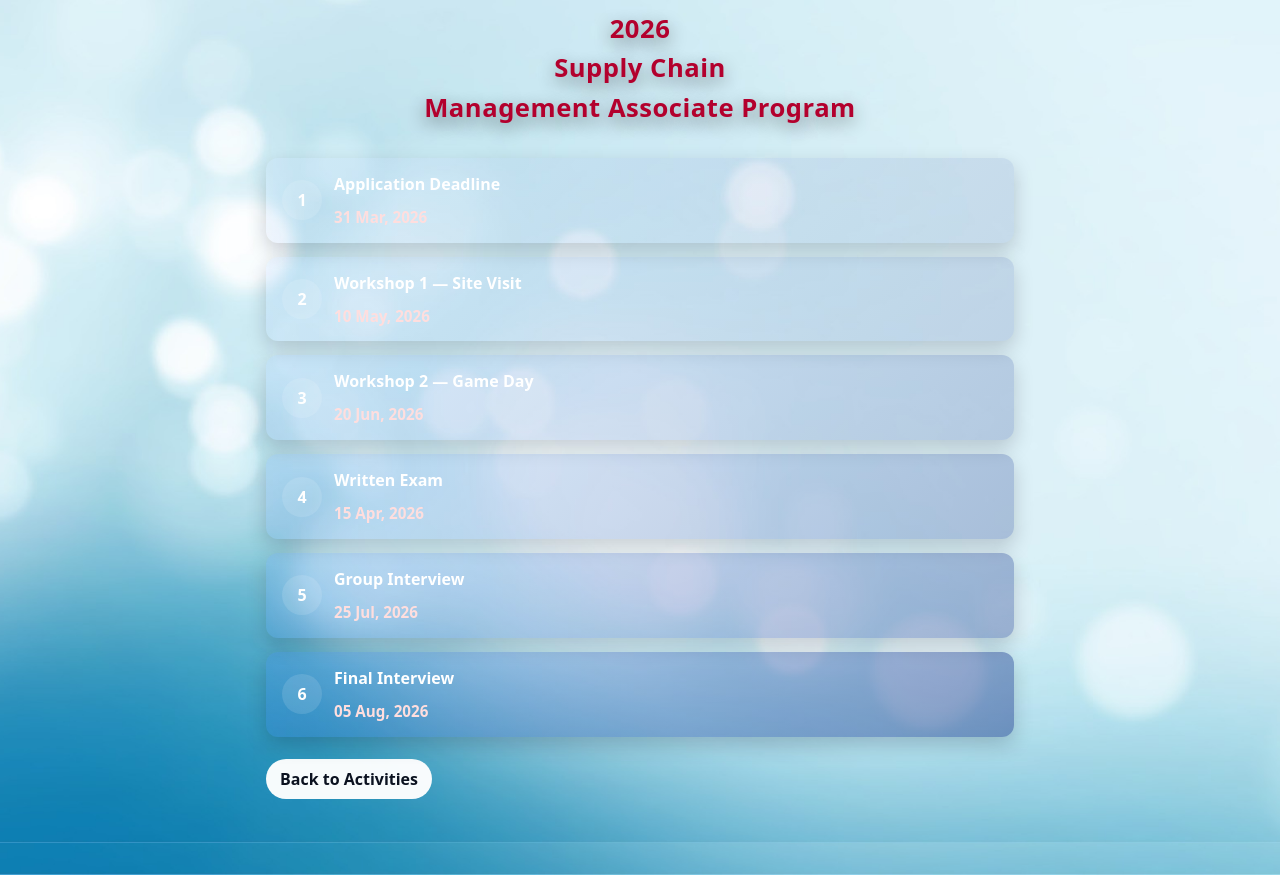
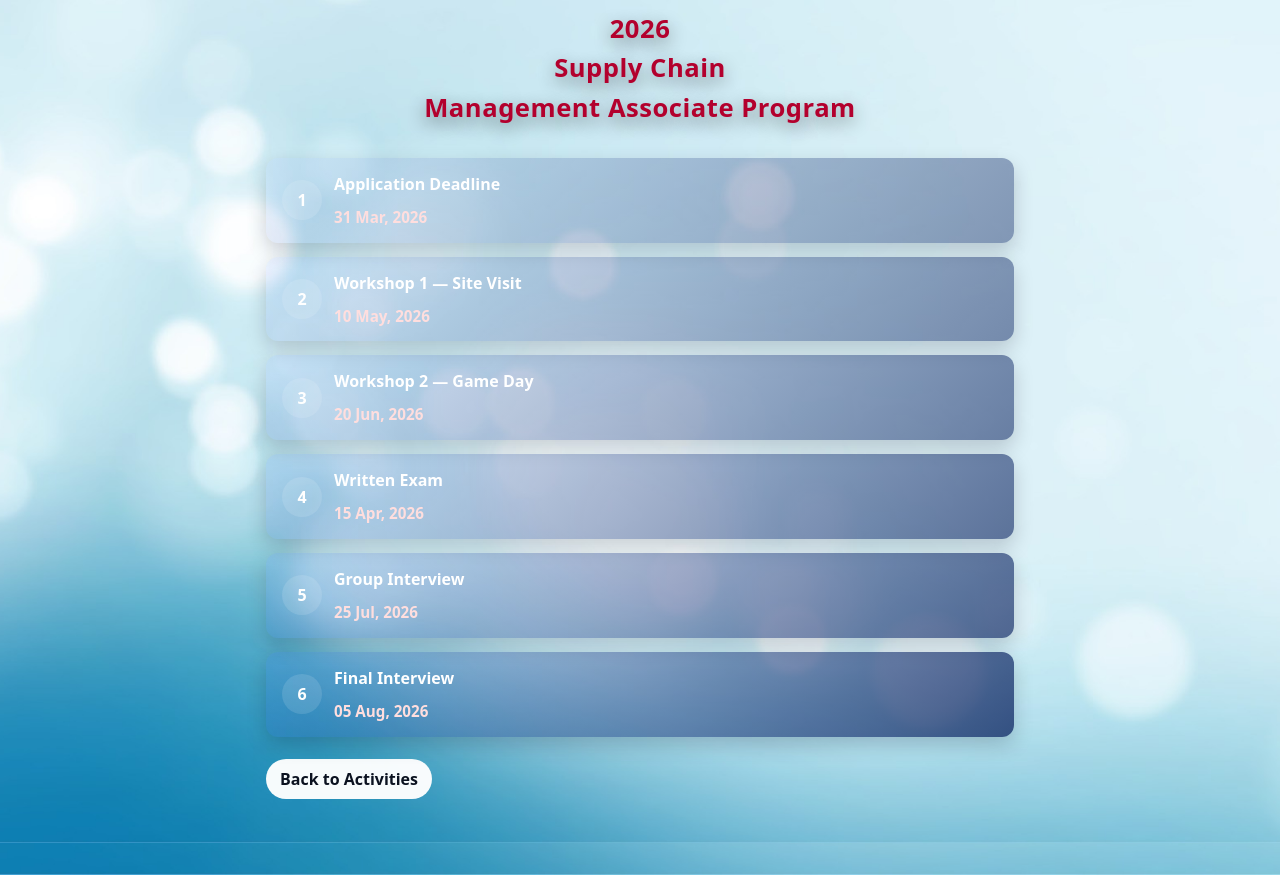
Before and after one commit to BB-wq787/Recruitment, a Flask app: page /apply in a window 1280 px wide. Run offline with Flask 3, Linux system fonts and the light colour scheme; a user stored in the database is signed in.

Commit message:
update ll

```diff
--- a/templates/apply.html
+++ b/templates/apply.html
@@ -79,15 +79,16 @@
             font-weight:800;
             font-size:1rem;
         }
-        .timeline-body { display:flex; flex-direction:column; gap:4px; }
+        .timeline-body { display:flex; flex-direction:column; gap:4px; align-items:flex-start; text-align:left; }
         /* color steps to represent progress (lighter -> darker) */
-        /* blue gradient steps to indicate progress (lighter -> deeper blue) */
-        .timeline-item:nth-child(1) .timeline-content { background: linear-gradient(135deg, rgba(200,220,255,0.18), rgba(30,58,138,0.12)); }
-        .timeline-item:nth-child(2) .timeline-content { background: linear-gradient(135deg, rgba(180,210,255,0.18), rgba(30,58,138,0.16)); }
-        .timeline-item:nth-child(3) .timeline-content { background: linear-gradient(135deg, rgba(150,190,255,0.18), rgba(30,58,138,0.22)); }
-        .timeline-item:nth-child(4) .timeline-content { background: linear-gradient(135deg, rgba(120,170,255,0.18), rgba(30,58,138,0.28)); }
-        .timeline-item:nth-child(5) .timeline-content { background: linear-gradient(135deg, rgba(90,150,255,0.18), rgba(30,58,138,0.36)); }
-        .timeline-item:nth-child(6) .timeline-content { background: linear-gradient(135deg, rgba(60,130,255,0.18), rgba(30,58,138,0.48)); }
+        /* deeper blue gradients for stronger contrast; text left-aligned */
+        .timeline-item:nth-child(1) .timeline-content { background: linear-gradient(135deg, rgba(150,180,255,0.12), rgba(12,36,96,0.44)); }
+        .timeline-item:nth-child(2) .timeline-content { background: linear-gradient(135deg, rgba(130,165,255,0.12), rgba(12,36,96,0.50)); }
+        .timeline-item:nth-child(3) .timeline-content { background: linear-gradient(135deg, rgba(110,150,255,0.12), rgba(12,36,96,0.56)); }
+        .timeline-item:nth-child(4) .timeline-content { background: linear-gradient(135deg, rgba(90,135,255,0.12), rgba(12,36,96,0.62)); }
+        .timeline-item:nth-child(5) .timeline-content { background: linear-gradient(135deg, rgba(70,120,255,0.12), rgba(12,36,96,0.68)); }
+        .timeline-item:nth-child(6) .timeline-content { background: linear-gradient(135deg, rgba(50,105,255,0.12), rgba(12,36,96,0.76)); }
+        .timeline-activity, .timeline-date { text-align: left; }
         .timeline-activity { font-weight:800; color:#fff; margin-bottom:6px; }
         .timeline-date { font-weight:700; color:#ffdede; font-size:0.95rem; }
         .timeline-content.visible { opacity:1; transform:translateY(0); }
```
Also changed, not shown: templates/estamp.html (+8 -7 lines).
